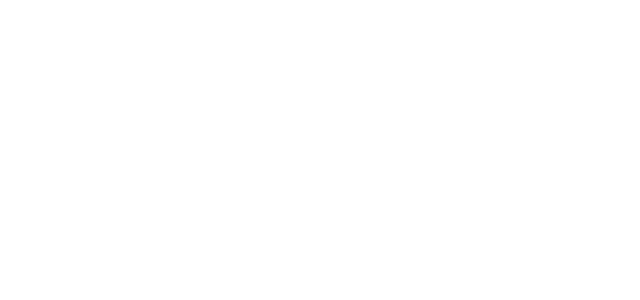
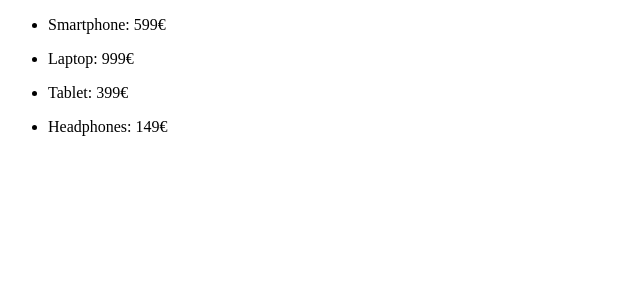
Before and after one commit to willymariino/carrello-spesa-2, a React (Vite) app: page / in a window 1280 px wide. Shown: the top 300 px of the page, without its empty margins (0-640 px from the left). Built offline with nearby package versions, Linux system fonts and the light colour scheme.

Commit message:
step 1: mostrare i prodotti in pagina

```diff
--- a/src/App.jsx
+++ b/src/App.jsx
@@ -20,6 +20,22 @@
   return (
     <>
 
+      {/* ricordarsi che quando faccio un map ci va la tonda e non la graffa*/}
+      {gadgets.map((product, index) => (
+
+        <ul>
+
+          <li key={index}>
+
+            {product.name}: {product.price}€
+
+          </li>
+
+
+        </ul>
+
+      ))}
+
     </>
   )
 }
```
